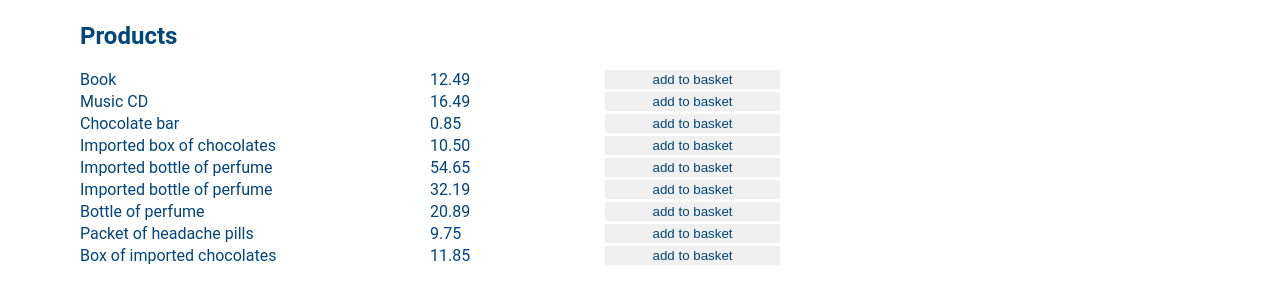
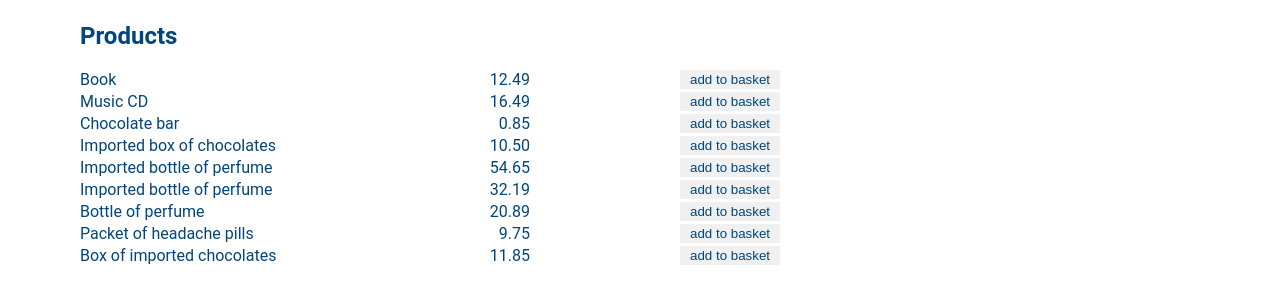
Before and after one commit to vanessawa/sales-taxes, a Vue app: page / in a window 1280 px wide. Shown: the part 235-538 px from the top of the page. Built offline with nearby package versions, Linux system fonts and the light colour scheme.

Commit message:
fixed grid

```diff
--- a/src/App.vue
+++ b/src/App.vue
@@ -6,17 +6,17 @@
     <h2>Products</h2>
     <div id="prodDiv" v-for="Product in Products" :key="Product.id">
       {{ Product.title }}
-      <span v-text="grossPrice(Product)" />
+      <span class="prodSpan" v-text="grossPrice(Product)" />
       <button id="basket-btn" @click="onClick(Product)">add to basket</button>
     </div>
     <br />
     <h2 v-if="Basket.length >= 1">Basket</h2>
     <div v-for="Basketitem in Basket" :key="Basketitem.id">
       <div id="basketDiv">
-        <p>{{ Basketitem.title }}</p>
-        <p>Net: {{ Basketitem.price }}</p>
-        <p>Tax: {{ Basketitem.taxPrice }}</p>
-        <p>Gross price: {{ Basketitem.grossPrice }}</p>
+        <span>{{ Basketitem.title }}</span>
+        <span>Net: {{ Basketitem.price }}</span>
+        <span>Tax: {{ Basketitem.taxPrice }}</span>
+        <span>Gross price: {{ Basketitem.grossPrice }}</span>
       </div>
     </div>
   </main>
@@ -105,8 +105,14 @@ main {
 #prodDiv {
   max-width: 700px;
   display: grid;
-  grid-template-columns: 1fr 0.5fr 0.5fr;
+  grid-template-columns: 200px 100px 100px;
   margin-bottom: 3px;
+  grid-column-gap: 15px;
+  justify-content: space-between;
+}
+
+.prodSpan {
+  justify-self: end;
 }
 
 #basketDiv {
```
